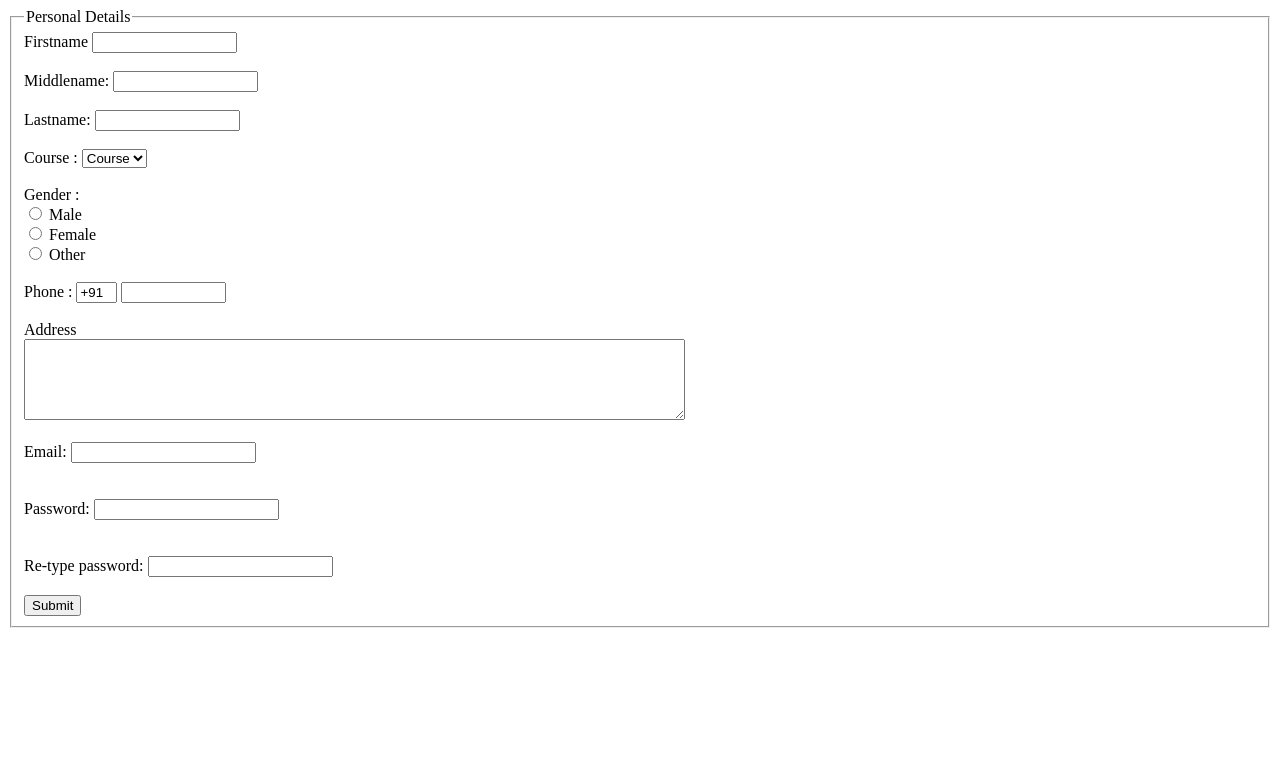
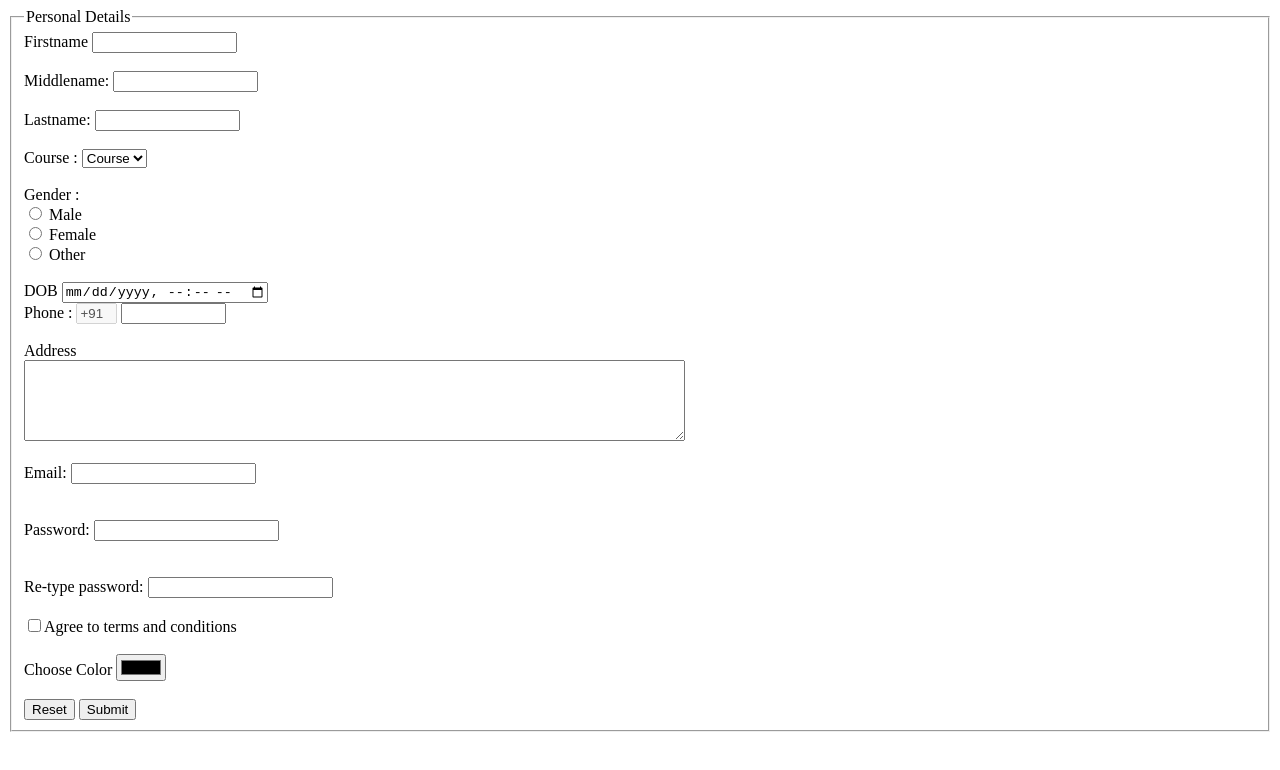
Before and after one commit to Priyanshu-240499/Assignments-CSS, a plain HTML site: page form/form.html in a window 1280 px wide. Drawn offline with Linux system fonts and the light colour scheme.

Commit message:
form-final

```diff
--- a/form/form.html
+++ b/form/form.html
@@ -34,32 +34,44 @@
         <br>
         <label>
         Gender :
-        </label><br>
-        <input type="radio" name="male"/> Male <br>
-        <input type="radio" name="female"/> Female <br>
-        <input type="radio" name="other"/> Other
+        </label for="gender" ><br>
+        <input type="radio" name="gender"/> Male <br>
+        <input type="radio" name="gender"/> Female <br>
+        <input type="radio" name="gender"/> Other
         <br>
         <br>
-
+          <label >DOB</label>
+          <input type="datetime-local" name="" id="">
+          <br>
         <label>
         Phone :
         </label>
-        <input type="text" name="country code"  value="+91" size="2"/>
-        <input type="text" name="phone" size="10"/> <br> <br>
-        Address
+        <input type="text" name="country code"  value="+91" size="2" disabled/>
+        <input type="tel" name="phone" maxlength="10"  size="10"/> <br> <br>
+        <label for="">Address  </label>
         <br>
         <textarea cols="80" rows="5" value="address">
         </textarea>
         <br> <br>
-        Email:
+        <label>Email:</label>
         <input type="email" id="email" name="email"/> <br>
         <br> <br>
-        Password:
+        <label for="">Password:</label>
         <input type="Password" id="pass" name="pass"> <br>
         <br> <br>
-        Re-type password:
+
+        <label for="">Re-type password:</label>
         <input type="Password" id="repass" name="repass"> <br> <br>
+        <input type="checkbox" name="" id="">Agree to terms and conditions
+        <br><br>
+
+        <label for="">Choose Color</label>
+        <input type="color" name="" id="">
+        <br><br>
+
+        <input type="reset" value="Reset"/>
         <input type="button" value="Submit"/>
+
         </fieldset>
         </form>
 
```
